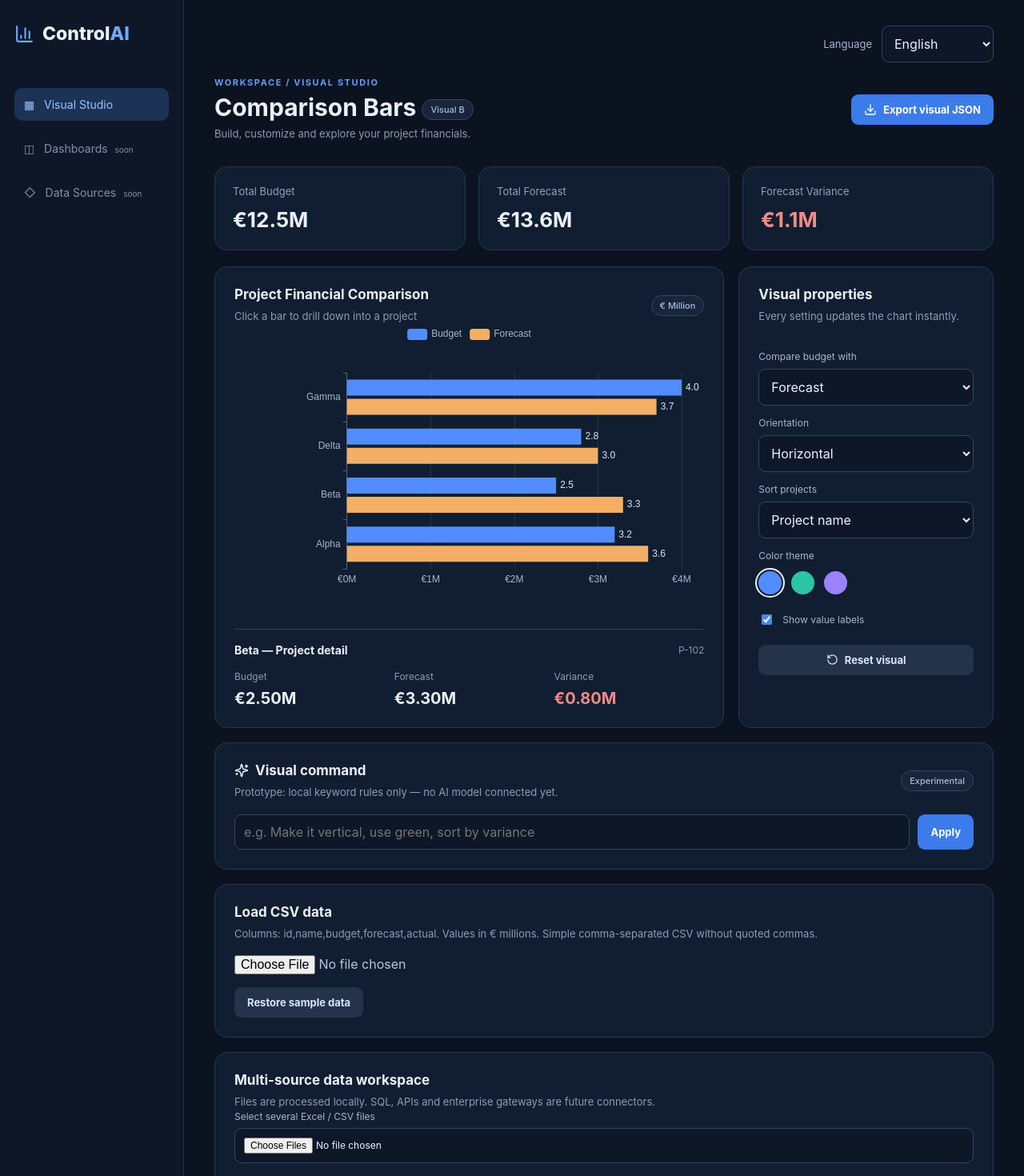
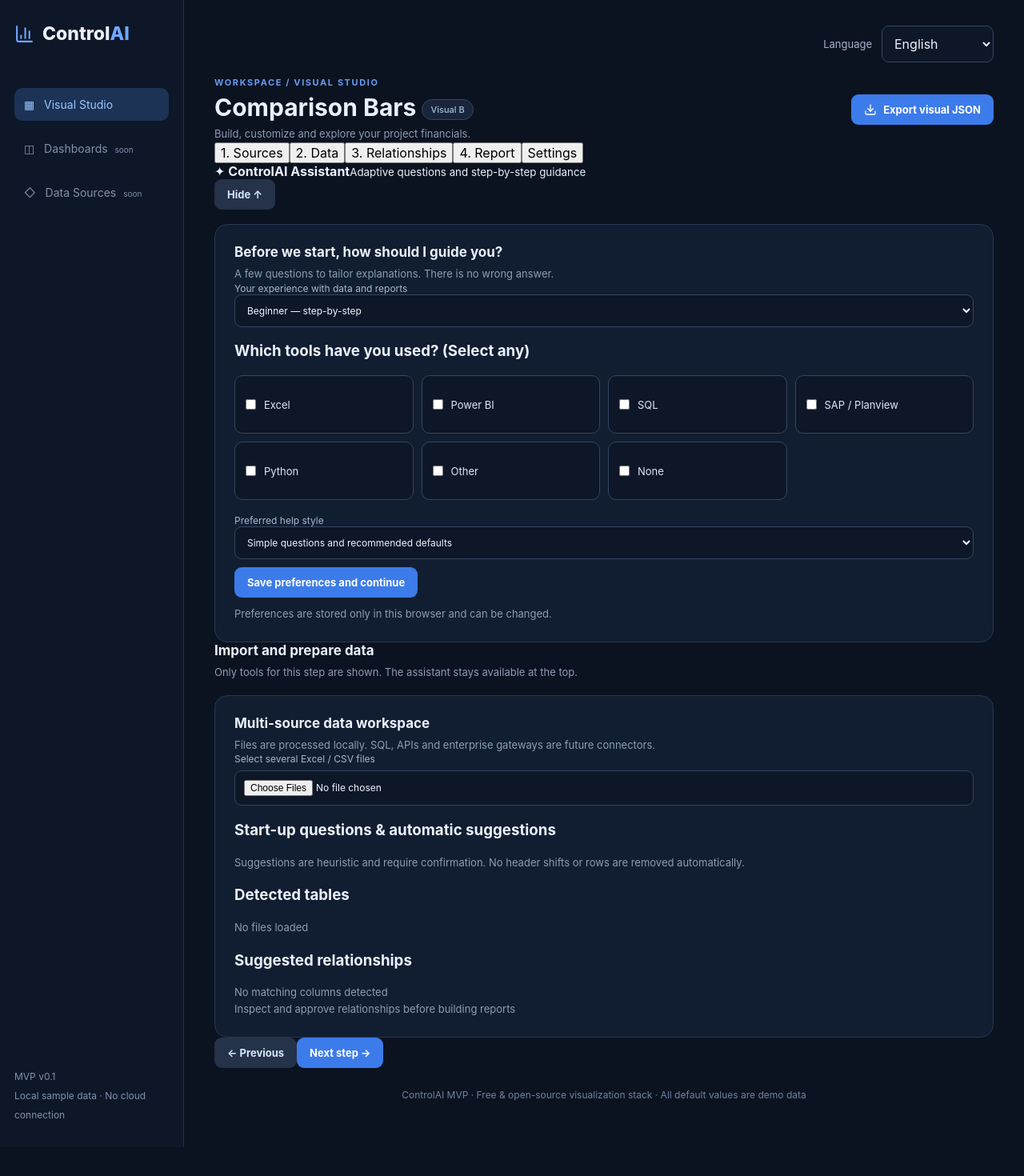
Before and after one commit to arvinazizian/ControlAI, a React (Vite) app: page / in a window 1280 px wide. Shown: the top 1470 px of the page at 80% size. After the commit the page ends 1434 px from the top, so only its background shows below. Built offline with nearby package versions, Linux system fonts and the light colour scheme.

Commit message:
feat: organize ControlAI into guided stages with collapsible top AI assistant

```diff
--- a/src/App.tsx
+++ b/src/App.tsx
@@ -40,6 +40,9 @@
 }
 export default function App() {
   const [settings,setSettings] = useState(initial);
+  const [tab,setTab] = useState<WorkspaceTab>("sources");
+  const [assistantOpen,setAssistantOpen] = useState(true);
+  const [assistantMode,setAssistantMode] = useState<AssistantMode>("questions");
   const [language,setLanguage] = useState<Language>(preferredLanguage);
   const t=(key:TranslationKey)=>translate(language,key);
   function changeLanguage(next:Language){setLanguage(next);localStorage.setItem("controlai-language",next);document.documentElement.lang=next;document.documentElement.dir=next==="fa"||next==="ar"?"rtl":"ltr";}
@@ -90,19 +93,36 @@
   return <div className="app">
     <aside className="sidebar"><div className="brand"><BarChart3 size={25}/><span>Control<span className="accent">AI</span></span></div><div className="nav active">▦ &nbsp; {t("visualStudio")}</div><div className="nav muted">◫ &nbsp; {t("dashboards")} <small>{t("soon")}</small></div><div className="nav muted">◇ &nbsp; {t("dataSources")} <small>{t("soon")}</small></div><div className="sidebottom">MVP v0.1<br/>Local sample data · No cloud connection</div></aside>
     <main><div className="language-picker"><label htmlFor="language-select">{t("language")}</label><select id="language-select" value={language} onChange={e=>changeLanguage(e.target.value as Language)}><option value="en">English</option><option value="nl">Nederlands</option><option value="fa">فارسی</option><option value="ar">العربية</option><option value="tr">Türkçe</option></select></div><header><div><div className="eyebrow">{t("workspace")}</div><h1>{t("comparison")} <span className="chip">Visual B</span></h1><p>{t("intro")}</p></div><button className="primary" onClick={download}><Download size={16}/> {t("export")}</button></header>
+    <nav className="workspace-tabs" aria-label={language==="fa"?"بخش‌های محیط کار":"Workspace sections"}>
+      {([{id:"sources",fa:"۱. ورود داده",en:"1. Sources"},{id:"data",fa:"۲. بررسی داده",en:"2. Data"},{id:"relationships",fa:"۳. ارتباط‌ها",en:"3. Relationships"},{id:"report",fa:"۴. ساخت گزارش",en:"4. Report"},{id:"settings",fa:"تنظیمات",en:"Settings"}] as const).map(item=><button key={item.id} className={tab===item.id?"workspace-tab active":"workspace-tab"} onClick={()=>setTab(item.id)} aria-current={tab===item.id?"step":undefined}>{language==="fa"?item.fa:item.en}</button>)}
+    </nav>
+    <section className="assistant-dock" aria-label="ControlAI assistant">
+      <div className="assistant-dock-head"><div><strong>✦ ControlAI Assistant</strong><small>{language==="fa"?"سؤال‌های هوشمند و راهنمای مرحله‌به‌مرحله":"Adaptive questions and step-by-step guidance"}</small></div><button className="secondary" onClick={()=>setAssistantOpen(v=>!v)} aria-expanded={assistantOpen}>{assistantOpen?(language==="fa"?"بستن راهنما ↑":"Hide ↑"):(language==="fa"?"بازکردن راهنما ↓":"Open ↓")}</button></div>
+      {assistantOpen&&<div className="assistant-dock-body">
+        {!experience?<ExperienceOnboarding language={language} onComplete={profile=>{setExperience(profile);localStorage.setItem("controlai-experience-v1",JSON.stringify(profile));}}/>:<>
+          <div className="assistant-mode-tabs"><button className={assistantMode==="questions"?"active":""} onClick={()=>setAssistantMode("questions")}>{language==="fa"?"سؤال بعدی":"Next question"}</button><button className={assistantMode==="ai"?"active":""} onClick={()=>setAssistantMode("ai")}>AI</button><button className={assistantMode==="discovery"?"active":""} onClick={()=>setAssistantMode("discovery")}>{language==="fa"?"هدف گزارش":"Report goals"}</button></div>
+          {assistantMode==="questions"&&<AdaptiveInterview language={language} datasets={importedDatasets} experience={experience}/>}
+          {assistantMode==="ai"&&<AIGuidance language={language} datasets={importedDatasets} experience={experience}/>}
+          {assistantMode==="discovery"&&<ReportDiscovery language={language} datasets={importedDatasets}/>}
+          <button className="secondary" onClick={()=>setExperience(null)}>{language==="fa"?"تغییر سطح راهنمایی":"Change guidance level"}</button>
+        </>}
+      </div>}
+    </section>
+    <div className="workspace-stage">
+      <div className="stage-heading"><h2>{tab==="sources"?(language==="fa"?"ورود و آماده‌سازی داده":"Import and prepare data"):tab==="data"?(language==="fa"?"بررسی و ویرایش داده":"Explore and edit data"):tab==="relationships"?(language==="fa"?"مدل و ارتباط جدول‌ها":"Model and relationships"):tab==="report"?(language==="fa"?"طراحی و نمایش گزارش":"Build and view report"):(language==="fa"?"تنظیمات و ابزارهای پیشرفته":"Settings and advanced tools")}</h2><p>{language==="fa"?"فقط ابزارهای مربوط به این مرحله نمایش داده می‌شوند. راهنمای هوشمند همیشه از بالای صفحه در دسترس است.":"Only tools for this step are shown. The assistant stays available at the top."}</p></div>
+      <div style={{display:tab==="sources"?"block":"none"}}><MultiSourceWorkspace language={language} onDatasets={next=>setImportedDatasets(old=>[...old,...next])}/></div>
+      <div style={{display:tab==="data"?"block":"none"}}><DataWorkbench language={language} datasets={importedDatasets} onChange={setImportedDatasets}/><DataDecisionStudio language={language} datasets={importedDatasets}/></div>
+      <div style={{display:tab==="relationships"?"block":"none"}}><BridgeAssistant language={language} datasets={importedDatasets} experience={experience}/><RelationshipReview language={language} datasets={importedDatasets}/></div>
+      {tab==="report"&&<>
     <section className="stats"><div className="stat"><span>{t("budget")}</span><strong>€{projects.reduce((a,p)=>a+p.budget,0).toFixed(1)}M</strong></div><div className="stat"><span>{t("forecast")}</span><strong>€{projects.reduce((a,p)=>a+p.forecast,0).toFixed(1)}M</strong></div><div className="stat"><span>{t("variance")}</span><strong className={projects.reduce((a,p)=>a+p.forecast-p.budget,0)>0?"bad":"good"}>€{projects.reduce((a,p)=>a+p.forecast-p.budget,0).toFixed(1)}M</strong></div></section>
     <div className="workspace"><section className="panel chart"><div className="panelhead"><div><h2>{t("financial")}</h2><p>{t("drill")}</p></div><span className="chip">{t("million")}</span></div><ReactECharts option={option} style={{height:380,width:"100%"}} onEvents={{click:(event:{dataIndex:number})=>setSelected(data[event.dataIndex]?.id??null)}} notMerge={true}/>{active&&<div className="drill"><div className="drillhead"><strong>{active.name} — {t("detail")}</strong><span>{active.id}</span></div><div className="drillstats"><div>Budget<strong>€{active.budget.toFixed(2)}M</strong></div><div>Forecast<strong>€{active.forecast.toFixed(2)}M</strong></div><div>Variance<strong className={active.forecast>active.budget?"bad":"good"}>€{(active.forecast-active.budget).toFixed(2)}M</strong></div></div></div>}</section>
     <section className="panel controls"><h2>{t("properties")}</h2><p>{t("propertiesHint")}</p><label>{t("compare")}</label><select value={settings.metric} onChange={e=>update({metric:e.target.value as Metric})}><option value="forecast">Forecast</option><option value="actual">{t("actual")}</option></select><label>{t("orientation")}</label><select value={settings.direction} onChange={e=>update({direction:e.target.value as Direction})}><option value="horizontal">{t("horizontal")}</option><option value="vertical">{t("vertical")}</option></select><label>{t("sort")}</label><select value={settings.sort} onChange={e=>update({sort:e.target.value})}><option value="name">{t("name")}</option><option value="variance">{t("largest")}</option></select><label>{t("theme")}</label><div className="swatches">{(Object.keys(palettes) as Palette[]).map(k=><button key={k} aria-label={k} title={k} className={settings.palette===k?"chosen":""} style={{background:palettes[k][0]}} onClick={()=>update({palette:k})}/>)}</div><label className="check"><input type="checkbox" checked={settings.showLabels} onChange={e=>update({showLabels:e.target.checked})}/> {t("labels")}</label><button className="secondary" onClick={()=>setSettings(initial)}><RotateCcw size={15}/> {t("reset")}</button></section></div>
     <section className="panel ai"><div className="panelhead"><div><h2><Sparkles size={18}/> {t("command")}</h2><p>{t("commandHint")}</p></div><span className="chip">{t("experimental")}</span></div><div className="prompt"><input value={prompt} onChange={e=>setPrompt(e.target.value)} onKeyDown={e=>{if(e.key==="Enter")applyPrompt()}} placeholder="e.g. Make it vertical, use green, sort by variance"/><button className="primary" onClick={applyPrompt}>{t("apply")}</button></div>{notice&&<p className="notice">{notice}</p>}</section>
     <section className="panel import"><h2>{t("loadCsv")}</h2><p>Columns: id,name,budget,forecast,actual. Values in € millions. Simple comma-separated CSV without quoted commas.</p><input type="file" accept=".csv,text/csv" onChange={async e=>{const file=e.target.files?.[0];if(!file)return;try{const rows=parseCSV(await file.text());setProjects(rows);setSelected(rows[0]?.id??null);setError("");}catch(err){setError(err instanceof Error?err.message:"Unable to parse file");}}}/>{error&&<p className="bad">{error}</p>}<button className="secondary" onClick={()=>{setProjects(sampleProjects);setSelected("P-102");setError("");}}>{t("restore")}</button></section>
-    <MultiSourceWorkspace language={language} onDatasets={next=>setImportedDatasets(old=>[...old,...next])}/>
-    <DataWorkbench language={language} datasets={importedDatasets} onChange={setImportedDatasets}/>
-    <DataDecisionStudio language={language} datasets={importedDatasets}/>
-    {!experience?<ExperienceOnboarding language={language} onComplete={profile=>{setExperience(profile);localStorage.setItem("controlai-experience-v1",JSON.stringify(profile));}}/>:<><button className="secondary" onClick={()=>setExperience(null)}>{language==="fa"?"تغییر سطح راهنمایی":"Change guidance level"}</button><AIGuidance language={language} datasets={importedDatasets} experience={experience}/><AdaptiveInterview language={language} datasets={importedDatasets} experience={experience}/><BridgeAssistant language={language} datasets={importedDatasets} experience={experience}/><RelationshipReview language={language} datasets={importedDatasets}/></>}
-    <ReportDiscovery language={language} datasets={importedDatasets}/>
-    <ModelWizard language={language}/>
-    <ExcelImport terms={terms} language={language} onImport={rows=>{setProjects(rows);setSelected(rows[0]?.id??null);}}/>
-    <CompanyGlossary terms={terms} language={language} onChange={saveTerms}/>
-    <ManualAIExchange terms={terms} language={language} onApply={update}/>
+
+      </>}
+      {tab==="settings"&&<><ModelWizard language={language}/><ExcelImport terms={terms} language={language} onImport={rows=>{setProjects(rows);setSelected(rows[0]?.id??null);}}/><CompanyGlossary terms={terms} language={language} onChange={saveTerms}/><ManualAIExchange terms={terms} language={language} onApply={update}/></>}
+      <div className="stage-navigation"><button className="secondary" disabled={tab==="sources"} onClick={()=>setTab(tab==="data"?"sources":tab==="relationships"?"data":tab==="report"?"relationships":"report")}>{language==="fa"?"← مرحله قبل":"← Previous"}</button><button className="primary" disabled={tab==="report"} onClick={()=>setTab(tab==="sources"?"data":tab==="data"?"relationships":tab==="relationships"?"report":"report")}>{language==="fa"?"مرحله بعد →":"Next step →"}</button></div>
+    </div>
     <footer>ControlAI MVP · Free & open-source visualization stack · All default values are demo data</footer></main></div>;
 }
```
